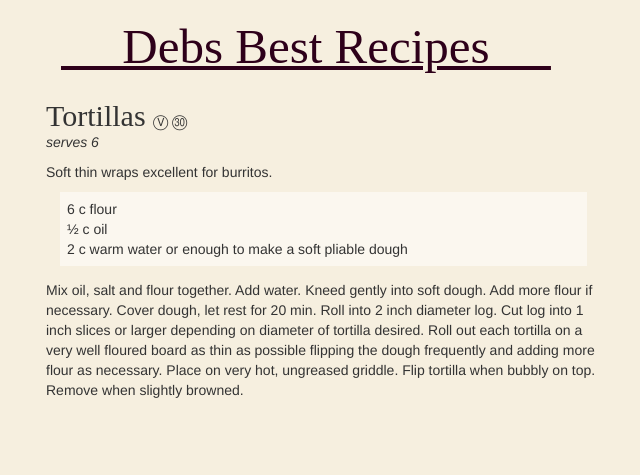
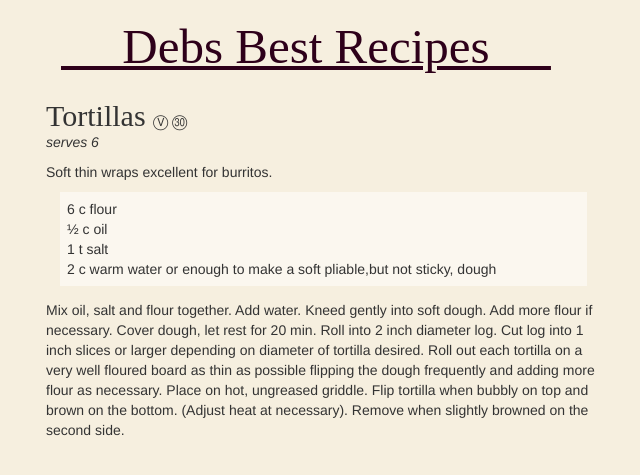
Before and after one commit to JonahBraun/debs-recipes, a Jekyll site: the page built from _posts/2005-07-19-tortillas.md, in a window 1280 px wide. Shown: the top 475 px of the page, without its empty margins (9-649 px from the left). Built offline with Jekyll 4.4.1, drawn with Linux system fonts in a browser that asks for light colours; nearby versions of some CDN libraries; some web fonts are replaced; Markdown is read by kramdown in place of the engine named in the settings.

Commit message:
Update 2005-07-19-tortillas.md

```diff
--- a/_posts/2005-07-19-tortillas.md
+++ b/_posts/2005-07-19-tortillas.md
@@ -9,6 +9,7 @@ Soft thin wraps excellent for burritos.
 
 - 6 c flour
 - ½ c oil
-- 2 c warm water or enough to make a soft pliable dough
+- 1 t salt
+- 2 c warm water or enough to make a soft pliable,but not sticky, dough
 
-Mix oil, salt and flour together. Add water. Kneed gently into soft dough. Add more flour if necessary. Cover dough, let rest for 20 min. Roll into 2 inch diameter log. Cut log into 1 inch slices or larger depending on diameter of tortilla desired. Roll out each tortilla on a very well floured board as thin as possible flipping the dough frequently and adding more flour as necessary. Place on very hot, ungreased griddle. Flip tortilla when bubbly on top. Remove when slightly browned.
+Mix oil, salt and flour together. Add water. Kneed gently into soft dough. Add more flour if necessary. Cover dough, let rest for 20 min. Roll into 2 inch diameter log. Cut log into 1 inch slices or larger depending on diameter of tortilla desired. Roll out each tortilla on a very well floured board as thin as possible flipping the dough frequently and adding more flour as necessary. Place on hot, ungreased griddle. Flip tortilla when bubbly on top and brown on the bottom. (Adjust heat at necessary). Remove when slightly browned on the second side.
```
